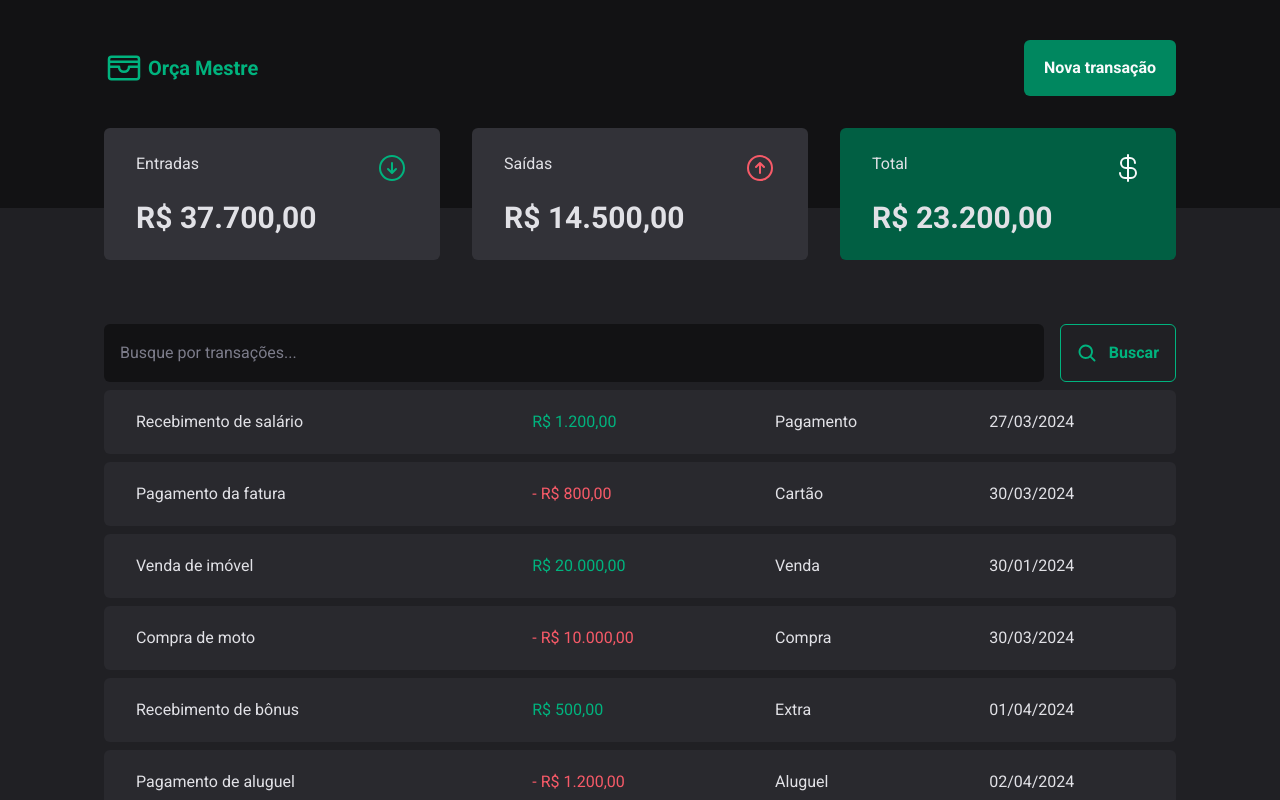
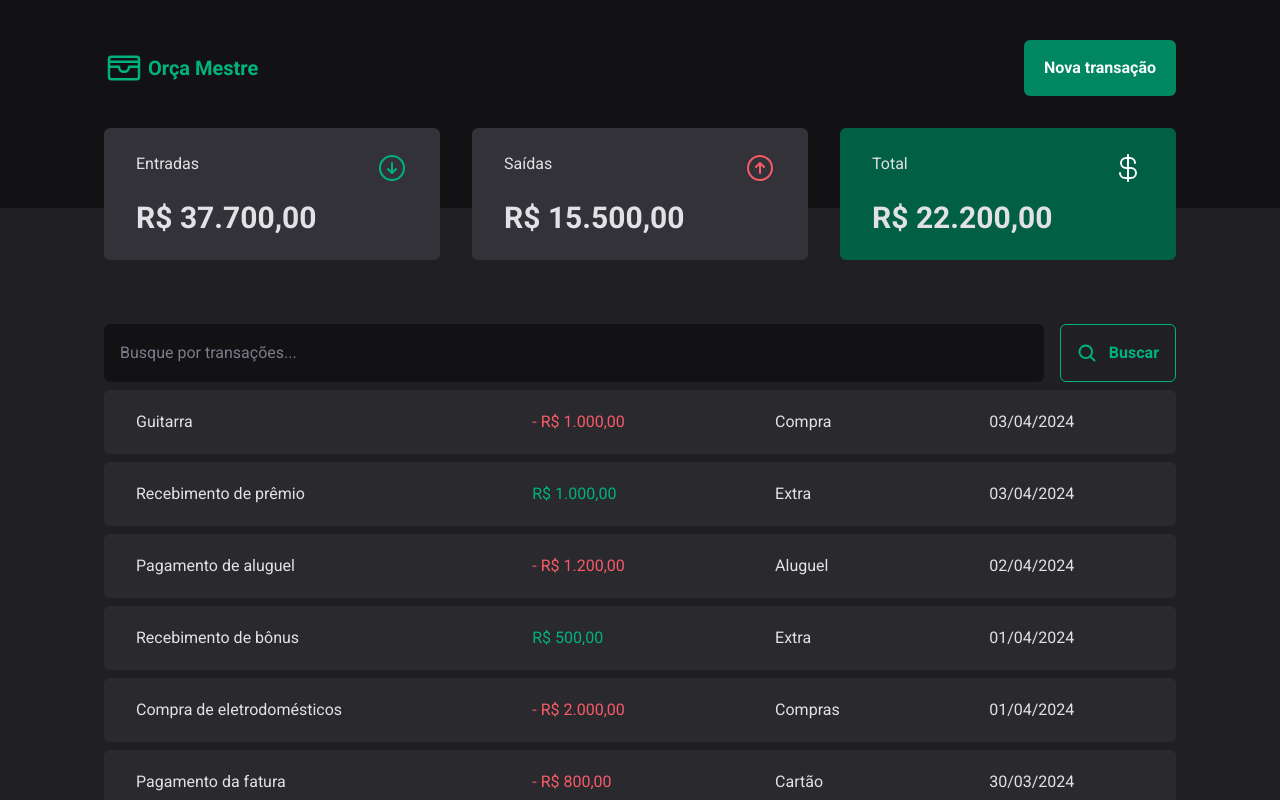
Before and after one commit to CarlosLonghi/Orca_Mestre, a React (Vite) app: page / in a window 1280 px wide. Shown: the top 800 px of the page. Built offline with nearby package versions, Linux system fonts and the light colour scheme; data requests are answered from the project's data file.

Commit message:
feat: add feature to create new transaction

```diff
--- a/db.json
+++ b/db.json
@@ -79,6 +79,14 @@
       "category": "Educação",
       "price": 500,
       "createdAt": "2024-03-29T15:00:11.618Z"
+    },
+    {
+      "description": "Guitarra",
+      "price": 1000,
+      "category": "Compra",
+      "type": "outcome",
+      "createdAt": "2024-04-03T16:33:50.905Z",
+      "id": "I0b5lP2"
     }
   ]
 }
--- a/src/components/newTransactionModal.tsx
+++ b/src/components/newTransactionModal.tsx
@@ -2,8 +2,10 @@
 import { ArrowCircleDown, ArrowCircleUp, X } from "@phosphor-icons/react";
 import * as Dialog from "@radix-ui/react-dialog";
 import * as RadioGroup from '@radix-ui/react-radio-group';
+import { useContext } from "react";
 import { Controller, useForm } from "react-hook-form";
 import * as z from 'zod'
+import { TransactionsContext } from "../contexts/TransactionsContext";
 
 const newTransactionFormSchema = z.object({
     description: z.string(),
@@ -15,19 +17,28 @@
 type NewTransactionFormInputs = z.infer<typeof newTransactionFormSchema>
 
 export function NewTransactionModal() {
+    const { createTransaction } = useContext(TransactionsContext)
     const {
         control,
         register,
         handleSubmit,
+        reset,
         formState: { isSubmitting }
     } = useForm<NewTransactionFormInputs>({
         resolver: zodResolver(newTransactionFormSchema)
     })
 
     async function handleCreateNewTransaction(data: NewTransactionFormInputs) {
-        await new Promise(resolve => setTimeout(resolve, 1000))
-        console.log(data);
+        const { description, price, category, type } = data
 
+        await createTransaction({
+            description,
+            price,
+            category,
+            type
+        })
+
+        reset()
     }
 
     return (
--- a/src/contexts/TransactionsContext.tsx
+++ b/src/contexts/TransactionsContext.tsx
@@ -10,9 +10,17 @@
     createdAt: string
 }
 
+interface CreateTransactionInput {
+    description: string,
+    price: number,
+    category: string,
+    type: 'income' | 'outcome'
+}
+
 interface TransactionsContextType {
     transactions: Transaction[]
     fetchTransactions: (query?: string) => Promise<void>
+    createTransaction: (data: CreateTransactionInput) => Promise<void>
 }
 
 interface TransactionsProviderProps {
@@ -27,11 +35,27 @@
     async function fetchTransactions(query?: string) {
         const response = await api.get('transactions', {
             params: {
+                _sort: 'createdAt',
+                _order: 'desc',
                 q: query
             }
         })
 
         setTransactions(response.data)
+    }
+
+    async function createTransaction(data: CreateTransactionInput) {
+        const { description, price, category, type } = data
+
+        const response = await api.post('transactions', {
+            description,
+            price,
+            category,
+            type,
+            createdAt: new Date()
+        })
+
+        setTransactions(state => [response.data, ...state])
     }
 
     useEffect(() => {
@@ -40,7 +64,7 @@
 
     return (
         <TransactionsContext.Provider
-            value={{ transactions, fetchTransactions }}
+            value={{ transactions, fetchTransactions, createTransaction }}
         >
             {children}
         </TransactionsContext.Provider>
```
Lines whose indentation alone changed are shown as unchanged.
